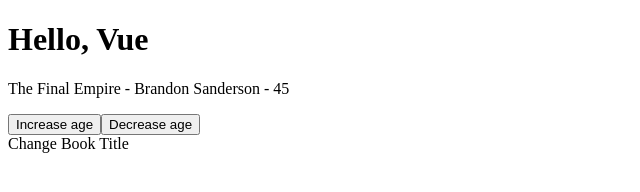
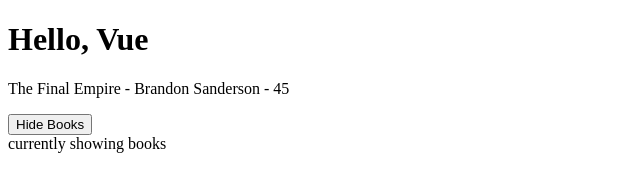
Before and after one commit to corinahincu/Node.Js, a plain HTML site: page index.html in a window 1280 px wide. Shown: the whole page, without its empty margins (0-640 px from the left). Drawn offline with nearby package versions, Linux system fonts and the light colour scheme.

Commit message:
conditional rendering

```diff
--- a/app.js
+++ b/app.js
@@ -1,20 +1,15 @@
 const app = Vue.createApp({
-  // root component
-  // data, fucntions
- /* template: '<h2> I am the template </h2>' */
-
   data() {
     return{
+      showBooks: true,
       title: 'The Final Empire',
       author: 'Brandon Sanderson',
       age: 45
     }
   },
   methods: {
-    changeTitle(title) {
-      /* console.log('you clicked me') */
-      /* this.title = 'Words of Randiance' */
-      this.title = title
+    toggleShowBooks(){
+      this.showBooks = !this.showBooks
     }
   }
 })
--- a/index.html
+++ b/index.html
@@ -10,13 +10,17 @@
   <h1>Hello, Vue </h1>
 
   <div id="app">
-    <!-- <h2>I am the template</h2> -->
-    <p> {{ title }} - {{ author }} - {{ age }} </p>
+    <div v-if="showBooks">
+      <p> {{ title }} - {{ author }} - {{ age }} </p>
+    </div>
 
-    <button v-on:click="age++">Increase age</button>
-    <button v-on:click="age--">Decrease age</button>
-    <!-- <div @click="changeTitle">Change Book Title</div> -->
-    <div @click="changeTitle('Oathbringer')">Change Book Title</div>
+    <button @click="toggleShowBooks">
+      <span v-if="showBooks">Hide Books</span>
+      <!-- <span v-if="!showBooks">Show Books</span> -->
+      <span v-else> Show Books </span>
+    </button>
+
+    <div v-show="showBooks">currently showing books</div>
   </div>
 
   <script src="app.js"></script>
```
